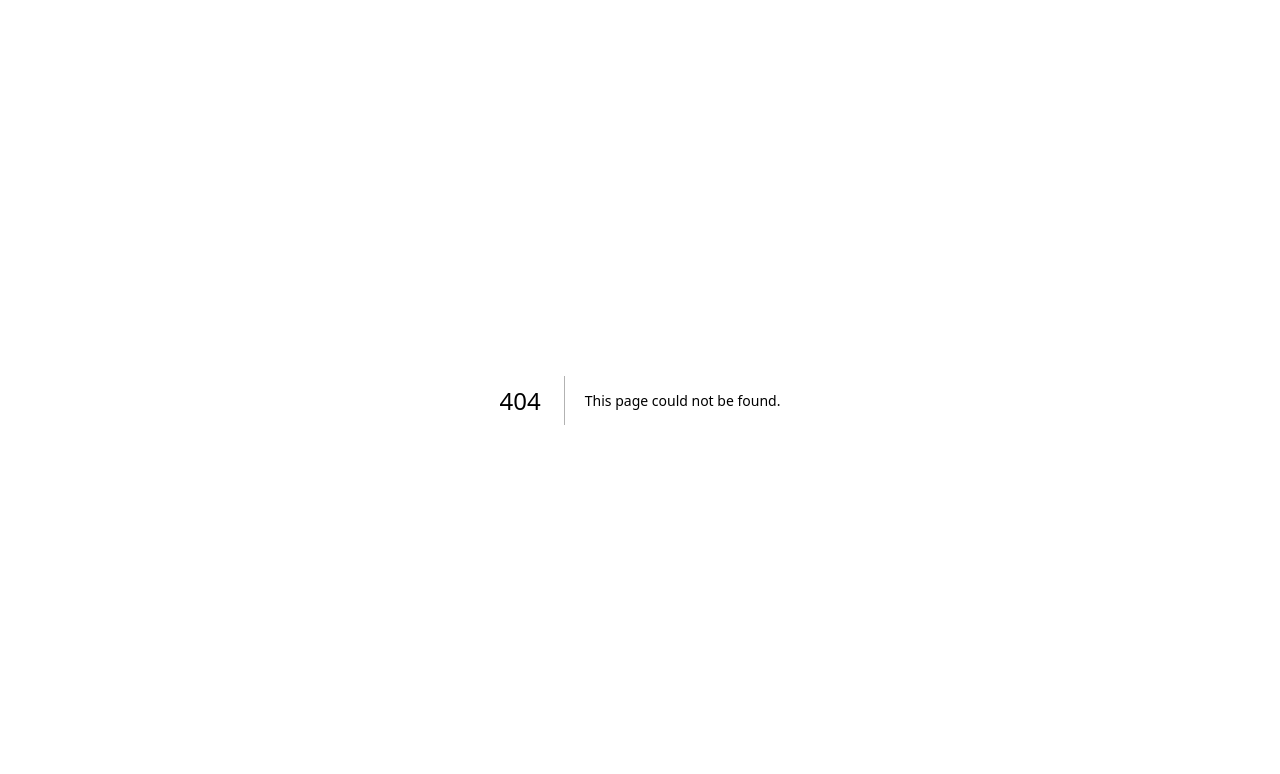
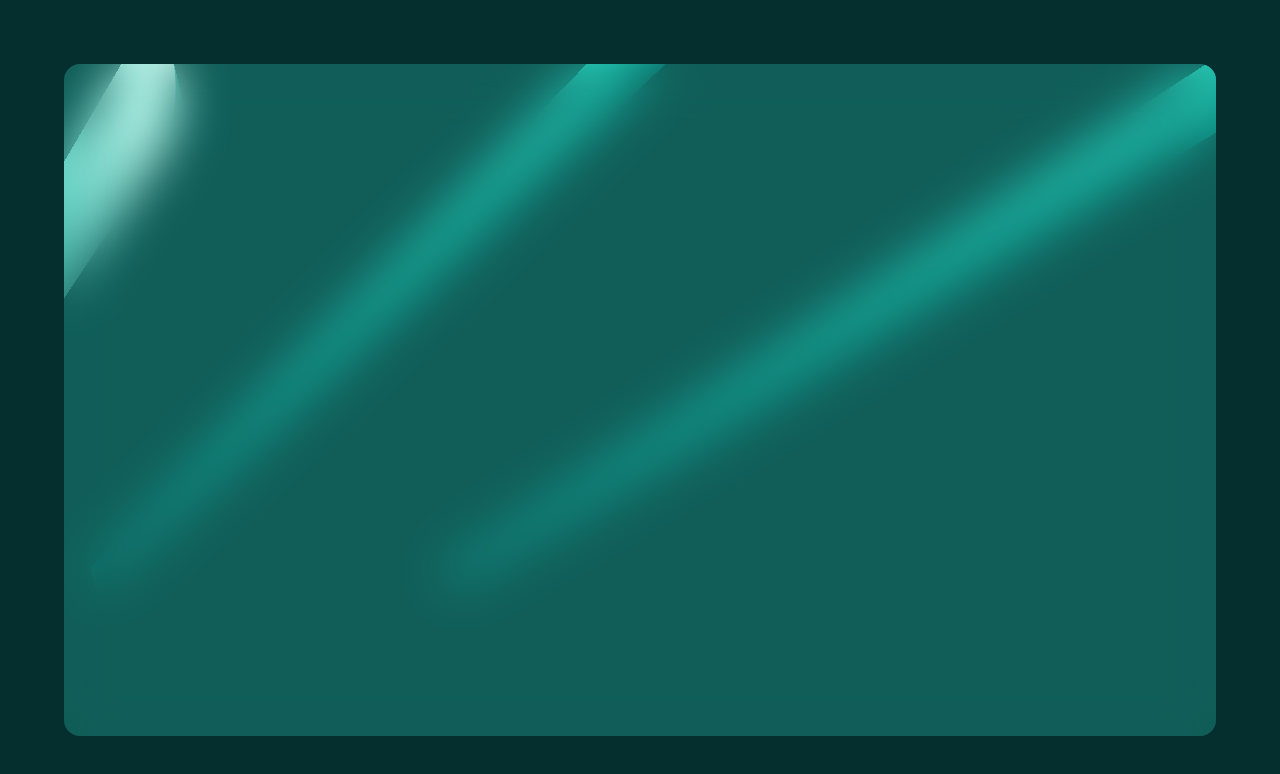
Before and after one commit to nstfkc/nstfkc.com, a Next.js app: page /register in a window 1280 px wide. Before the commit this address had no page. Shown: the top 774 px of the page. Built offline with nearby package versions, Linux system fonts and the light colour scheme.

Commit message:
register background

```diff
--- /dev/null
+++ b/app/register/page.tsx
@@ -0,0 +1,58 @@
+const Register = () => {
+  return (
+    <div className="w-screen h-screen bg-teal-950 p-16">
+      <div
+        style={{ perspective: "1200px" }}
+        className="w-full h-full bg-teal-800 rounded-2xl relative overflow-hidden"
+      >
+        <div
+          style={{ transform: "rotateY(-45deg) rotateZ(-26deg)" }}
+          className={[
+            "absolute h-[50px] w-[200%] left-[-80%] top-[300px] w-full bg-red-100",
+            "bg-gradient-to-bl from-teal-400 via-teal-600 to-teal-800 opacity-50",
+          ].join(" ")}
+        ></div>
+
+        <div
+          style={{ transform: "rotateY(-45deg) rotateZ(-26deg)" }}
+          className={[
+            "absolute h-[30px] w-[200%] left-[-100%] top-[300px] w-full bg-red-100",
+            "bg-gradient-to-bl from-teal-400 via-teal-600 to-teal-800 opacity-25",
+          ].join(" ")}
+        ></div>
+
+        <div
+          style={{ transform: "rotateY(-45deg) rotateZ(-26deg)" }}
+          className={[
+            "absolute h-[100px] w-[200%] left-[-60%] top-[300px] w-full bg-red-100",
+            "bg-gradient-to-bl from-teal-400 via-teal-600 to-teal-800",
+          ].join(" ")}
+        >
+          <div className="flex w-full h-full justify-end">
+            <div className="w-[30%] h-[100%] rounded-full bg-gradient-to-l from-teal-100 to-transparent"></div>
+          </div>
+        </div>
+
+        <div
+          style={{ transform: "rotateY(-45deg) rotateZ(-26deg)" }}
+          className={[
+            "absolute h-[50px] w-[200%] left-[-30%] top-[300px] w-full bg-red-100",
+            "bg-gradient-to-bl from-teal-400 via-teal-600 to-teal-800",
+          ].join(" ")}
+        ></div>
+
+        <div
+          style={{ transform: "rotateY(-45deg) rotateZ(-26deg)" }}
+          className={[
+            "absolute h-[50px] w-[200%] left-[10%] top-[300px] w-full bg-red-100",
+            "bg-gradient-to-bl from-teal-400 via-teal-600 to-teal-800",
+          ].join(" ")}
+        ></div>
+
+        <div className="absolute w-full h-full backdrop-blur-[24px]"></div>
+      </div>
+    </div>
+  );
+};
+
+export default Register;
```
